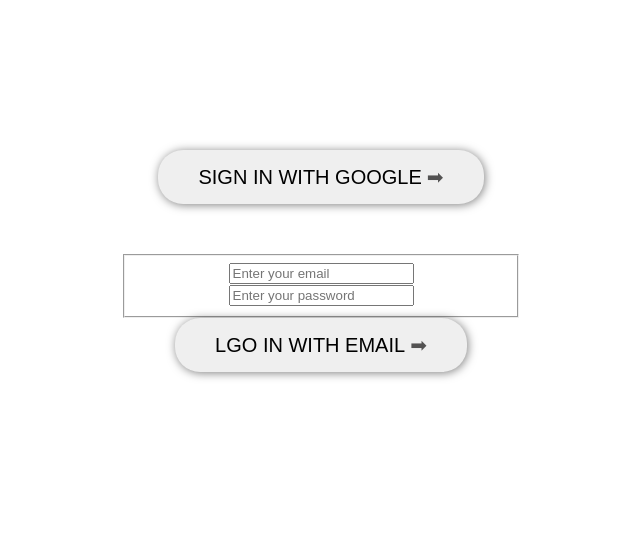
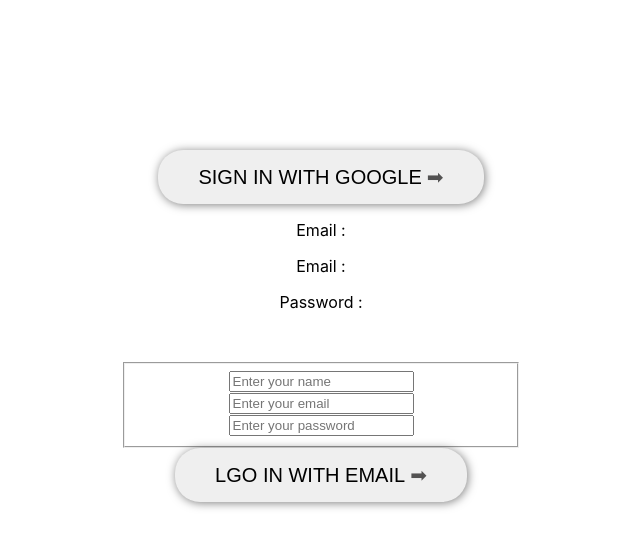
Before and after one commit to Mizzan/react-authentication-firebase, a React (Create React App) app: page / in a window 1280 px wide. Shown: the top 548 px of the page, without its empty margins (319-959 px from the left). Built offline with nearby package versions, Linux system fonts and the light colour scheme.

Commit message:
42-4 Update State from Form Field

```diff
--- a/src/App.js
+++ b/src/App.js
@@ -11,6 +11,7 @@
     isSignIn: false,
     name: "",
     email: "",
+    password: "",
     photo: "",
   });
 
@@ -60,16 +61,20 @@
   };
 
   const handleBlur = (e) => {
-    console.log(e.target.name, e.target.value);
-
+    let isFormValid = true;
     if (e.target.name === "email") {
-      const isEmailValid = /\S+@\S+\.\S+/.test(e.target.value);
-      console.log(isEmailValid);
+      isFormValid = /\S+@\S+\.\S+/.test(e.target.value);
+      console.log(isFormValid);
     }
     if (e.target.name === "password") {
-      const isPasswordValid = e.target.value.length > 6;
-      const passwordHasNumber = /\d{1}/.test(e.target.value);
-      console.log(isPasswordValid && passwordHasNumber);
+      const isFormValid =
+        e.target.value.length > 6 && /\d{1}/.test(e.target.value);
+      console.log(isFormValid);
+    }
+    if (isFormValid) {
+      const newUserInfo = { ...user };
+      newUserInfo[e.target.name] = e.target.value;
+      setUser(newUserInfo);
     }
   };
   const handleSubmit = () => {};
@@ -96,9 +101,22 @@
           <h4>Your email: {user.email}</h4>
         </div>
       )}
+      <p>Email : {user.name}</p>
+      <p>Email : {user.email}</p>
+      <p>Password : {user.password}</p>
 
       <form style={formStyle} onSubmit={handleSubmit}>
         <fieldset>
+          <input
+            onBlur={handleBlur}
+            // disabling the email type for using the regex
+            // type="email"
+            type="text"
+            name="name"
+            placeholder="Enter your name"
+            required
+          />
+          <br />
           <input
             onBlur={handleBlur}
             // disabling the email type for using the regex
```
